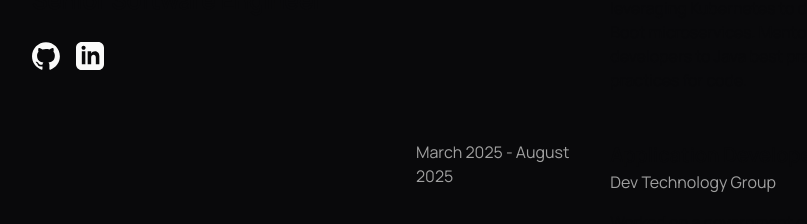
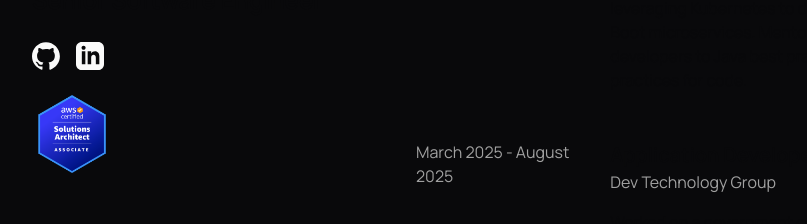
Before and after one commit to tylerzisk/zieske-personal-v1, a Next.js app: page / in a window 1280 px wide. Shown: the part 530-754 px from the top of the page, without its empty margins (88-895 px from the left). Built offline with nearby package versions, Linux system fonts and the light colour scheme.

Commit message:
Add AWS Solutions Architect badge w/ link to credential

```diff
--- a/src/components/Aside.tsx
+++ b/src/components/Aside.tsx
@@ -35,6 +35,20 @@ const Aside = () => (
         />
       </a>
     </div>
+
+    <div className="flex gap-1 pt-1.5">
+      <a
+        href="https://cp.certmetrics.com/amazon/en/public/verify/credential/b92d946105164b259625c95575e80886"
+        target="_blank"
+      >
+        <Image
+          alt="AWS Solutions Architect Associate badge"
+          src="/aws-solutions-architect-badge.png"
+          height={80}
+          width={80}
+        />
+      </a>
+    </div>
   </aside>
 );
 
```
Also changed, not shown: public/aws-solutions-architect-badge.png (added).
